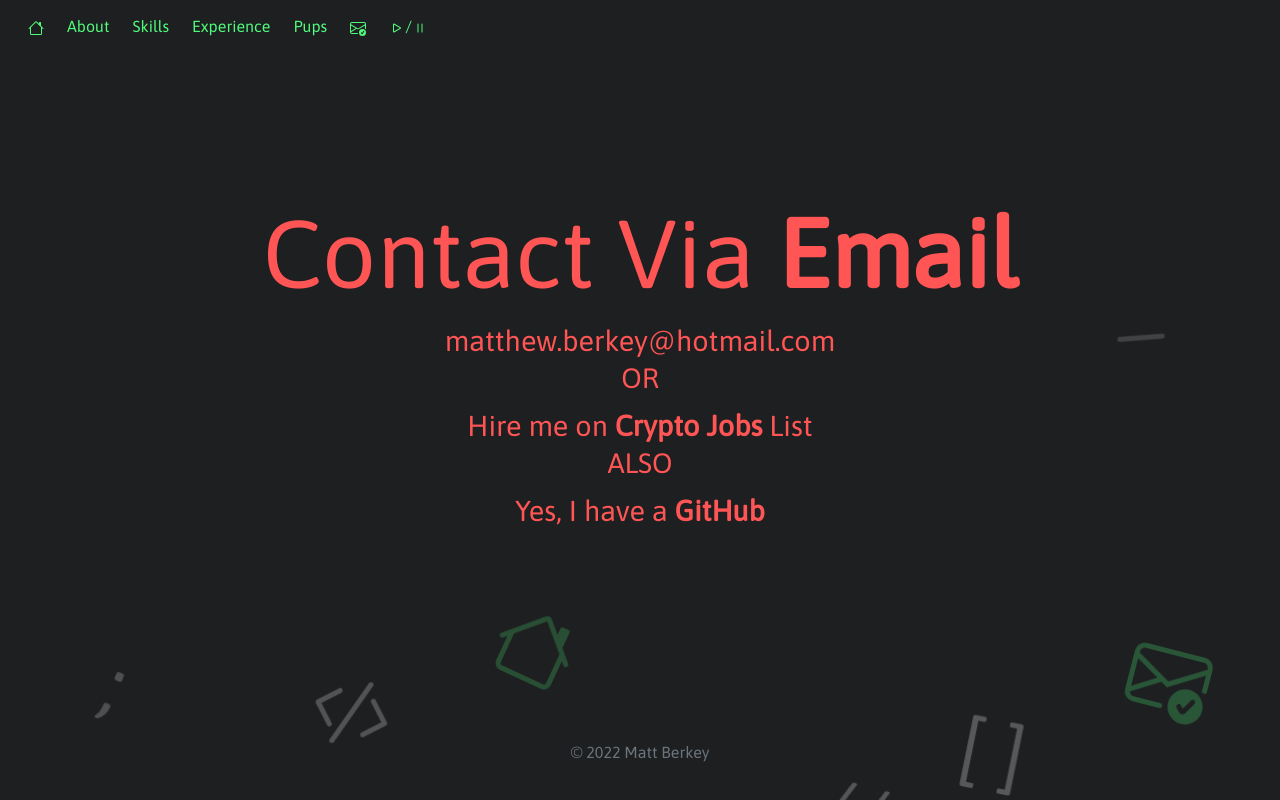
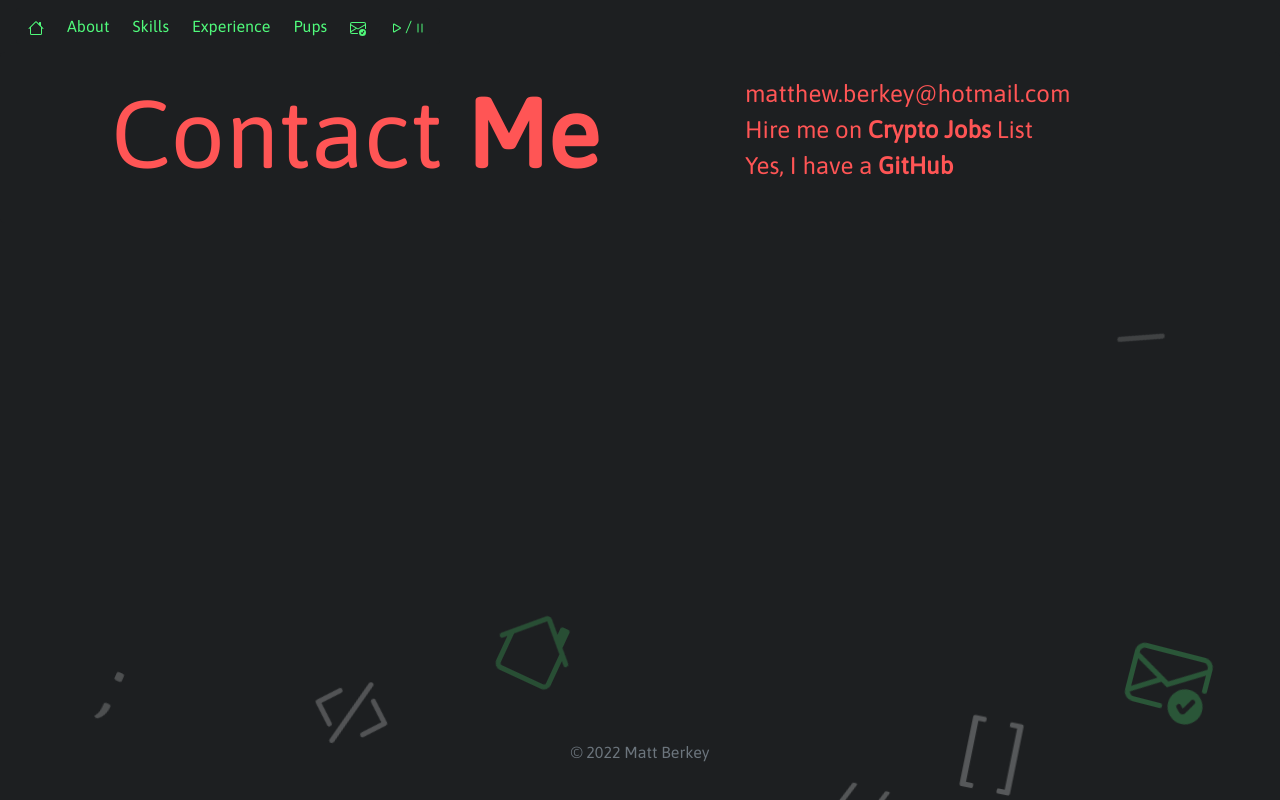
Before and after one commit to mberkey/MB-Portfolio, a React (Create React App) app: page /Contact in a window 1280 px wide. Shown: the top 800 px of the page. Built offline with nearby package versions, Linux system fonts and the light colour scheme.

Commit message:
Contact update

```diff
--- a/src/components/Contact.js
+++ b/src/components/Contact.js
@@ -1,6 +1,6 @@
 import React, {Component} from "react";
 
-import { Container,Row, Col } from "react-bootstrap";
+import { Row, Container, Col } from "react-bootstrap";
 
 const cryptoJobLink = "https://cryptojobslist.com/talent/profile/crypto-professional-remote-pccj9fvkpb";
 const gitHubLink = "https://github.com/mberkey?tab=repositories";
@@ -9,46 +9,29 @@
     render(){
         return(
 
-            <div className="jumbotron m-6 p-2 mb-1 fluid rounded-3 text-center">
+        <div className="jumbotron m-6 p-2 mb-1 fluid rounded-3 text-center">
             <div className="col-md-12">
                 <div className="h-80 p-3 contact">
-                    <br/>
-                    <br/>
-                    <br/>
-                    <br/>
-                    <br/>
-                        <Row className="justify-content-md-center">
-                            <Col md="auto">
-                                <h2>Contact Via <b>Email</b></h2>
-                            </Col>
-                        </Row>
-                        <Row className="justify-content-md-center">
-                            <Col md="auto">
+                <Container>
+                <Row>
+                    <Col><h2>Contact <b>Me</b></h2></Col>
+                    <Col style={{disply:'flex', align:'start'}}>
+                        <Row>
+                            <Col>
                                 <a href="mailto:matthew.berkey@hotmail.com" className='contactLink'>matthew.berkey@hotmail.com</a>
-                            </Col>
-                        </Row>
-                        <Row className="justify-content-md-center">
-                            <Col md="auto">
-                                <h3>OR</h3>
-                            </Col>
-                        </Row>
-                        <Row className="justify-content-md-center">
-                            <Col md="auto">
-                                <a href={cryptoJobLink} target="_blank" className='contactLink' rel="noopener">Hire me on <b>Crypto Jobs</b> List</a>
-                            </Col>
-                        </Row>
-                        <Row className="justify-content-md-center">
-                            <Col md="auto">
-                                <h3>ALSO</h3>
-                            </Col>
-                        </Row>
-                        <Row className="justify-content-md-center">
-                            <Col md="auto">
+
+                                <a href={cryptoJobLink} target="_blank" className='contactLink' >Hire me on <b>Crypto Jobs</b> List</a>
+
                                 <a href={gitHubLink}  target="_blank" className='contactLink' rel="noopener">Yes, I have a <b>GitHub</b></a>
                             </Col>
                         </Row>
-                 </div>
+                   </Col>
+                </Row>
+                </Container>
 
+
+
+                </div>
             </div>
         </div>
 
--- a/src/css/index.css
+++ b/src/css/index.css
@@ -177,17 +177,15 @@
 }
 
 .contactLink:hover {
-  color:#8be9fd;
+  color:#8be9fd !important;
 }
 
 .contactLink{
   display: inline-block;
-  border-radius: 3px;
   color: #ff5555;
-  text-align: center;
-  width: 18em;
-  font-size: 1.8em;
-  text-decoration: none;
+  text-align: start;
+  width: 15em;
+  font-size: 1.5em;
 }
 
 #myPic {
```
